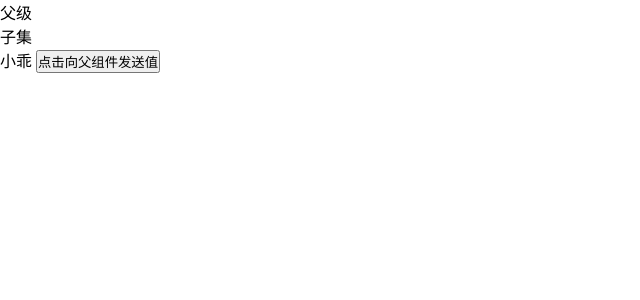
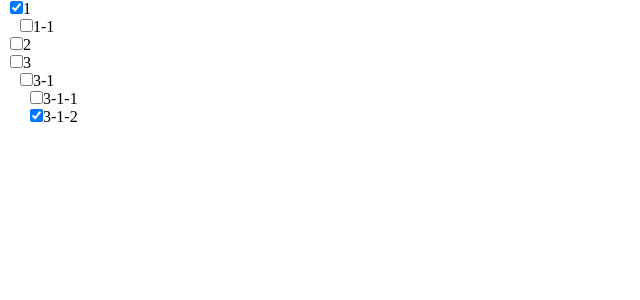
Before and after one commit to the-wayee/best-practice-vue3, a Vue app: page / in a window 1280 px wide. Shown: the top 300 px of the page, without its empty margins (0-640 px from the left). Built offline with nearby package versions, Linux system fonts and the light colour scheme.

Commit message:
全局组件&递归组件

```diff
--- a/package.json
+++ b/package.json
@@ -13,6 +13,7 @@
   },
   "devDependencies": {
     "@vitejs/plugin-vue": "^6.0.0",
+    "less": "^4.4.0",
     "sass": "^1.89.2",
     "vite": "^7.0.3"
   }
--- a/src/App.vue
+++ b/src/App.vue
@@ -1,11 +1,60 @@
 <script setup>
-    import Father from './components/Father.vue';
+import { reactive } from "vue";
+import TreeVue from "./components/Tree.vue";
+const Tree = {
+  name: "",
+  check: false,
+  children: [],
+};
+
+const data = reactive([
+  {
+    name: "1",
+    check: true,
+    children: [
+      {
+        name: "1-1",
+        check: false,
+        children: [],
+      },
+    ],
+  },
+  {
+    name: "2",
+    check: false,
+    children: [],
+  },
+  {
+    name: "3",
+    check: false,
+    children: [
+      {
+        name: "3-1",
+        check: false,
+        children: [
+          {
+            name: "3-1-1",
+            check: false,
+            children: [],
+          },
+                    {
+            name: "3-1-2",
+            check: true,
+            children: [],
+          },
+        ],
+      },
+    ],
+  },
+]);
 </script>
 
 <template>
-<Father></Father>
+  <!-- 全局组件 -->
+  <!-- <Card></Card> -->
+
+  <!-- 递归组件 -->
+  <TreeVue :data="data"></TreeVue>
 </template>
 
-<style lang="scss">
-
-</style>
+<style lang="scss"></style>
--- /dev/null
+++ b/src/components/Card.vue
@@ -0,0 +1,30 @@
+<template>
+  <div class="card">
+    <header>
+      <div>标题</div>
+      <div>副标题</div>
+    </header>
+    <section>内容</section>
+  </div>
+</template>
+
+<script setup></script>
+
+<style lang="less" scoped>
+@border: #ccc;
+.card {
+  border: 1px solid @border;
+  width: 500px;
+  header {
+    display: flex;
+    justify-content: space-between;
+    padding: 5px;
+    border-bottom: 1px solid @border;
+  }
+
+  section {
+    padding: 5px;
+    min-height: 300px;
+  }
+}
+</style>
--- a/src/components/Father.vue
+++ /dev/null
@@ -1,26 +0,0 @@
-<template>
-  <div>
-    <div>父级</div>
-    <!-- 通过ref获取子组件暴露的属性 -->
-    <Son ref="list" @on-click="getList" :title="name"></Son>
-  </div>
-</template>
-
-<script setup>
-import Son from "./Son.vue";
-import { ref, onMounted } from "vue";
-const name = "小乖";
-
-const list = ref();
-
-// 获取子组件传递的数据
-const getList = (list) => {
-  console.log(`[${list.join(", ")}]`);
-};
-
-onMounted(() => {
-  console.log(list.value.list);
-});
-</script>
-
-<style lang="scss" scoped></style>
--- a/src/components/Son.vue
+++ /dev/null
@@ -1,36 +0,0 @@
-<template>
-  <div>
-    <div>子集</div>
-    {{ title }}
-
-    <button @click="emitToParent">点击向父组件发送值</button>
-  </div>
-</template>
-
-<script setup>
-import { reactive } from 'vue';
-
-// 子组件接收父组件的值 defineProps
-defineProps({
-  title: {
-    type: String,
-    default: "the-way",
-  },
-});
-
-// 子组件向父组件传递值 defineEmits
-const emit = defineEmits(["on-click"]);
-const list = reactive([1,2,3]);
-
-const emitToParent = () => {
-    emit("on-click", list);
-}
-
-
-// 子组件给父组件暴露属性 defineExpose
-defineExpose({
-    list
-})
-</script>
-
-<style lang="scss" scoped></style>
--- /dev/null
+++ b/src/components/Tree.vue
@@ -0,0 +1,32 @@
+<template>
+    <!-- 递归组件需要阻止冒泡 -->
+  <div @click.stop="clickTap(item)" class="tree" v-for="item in data">
+    <input type="checkbox" v-model="item.check" />
+    <span>
+      {{ item.name }}
+    </span>
+
+    <!-- recurse component -->
+    <Tree :data="item.children" v-if="item?.children?.length"></Tree>
+  </div>
+</template>
+
+<script setup>
+// 接受父组件的值
+defineProps({
+  data: {
+    type: Array,
+  },
+});
+
+
+const clickTap = (item) => {
+    console.log(item)
+}
+</script>
+
+<style lang="less" scoped>
+.tree {
+  margin-left: 10px;
+}
+</style>
--- a/src/main.js
+++ b/src/main.js
@@ -1,4 +1,10 @@
 import { createApp } from 'vue'
 import App from './App.vue'
+import Card from './components/Card.vue'
 
-createApp(App).mount('#app')
+
+export const app = createApp(App)
+// 注册全局组件
+app.component('Card', Card)
+
+app.mount('#app')
```
Also changed, not shown: 1 other file (tests, documents, lock files or other folders).
